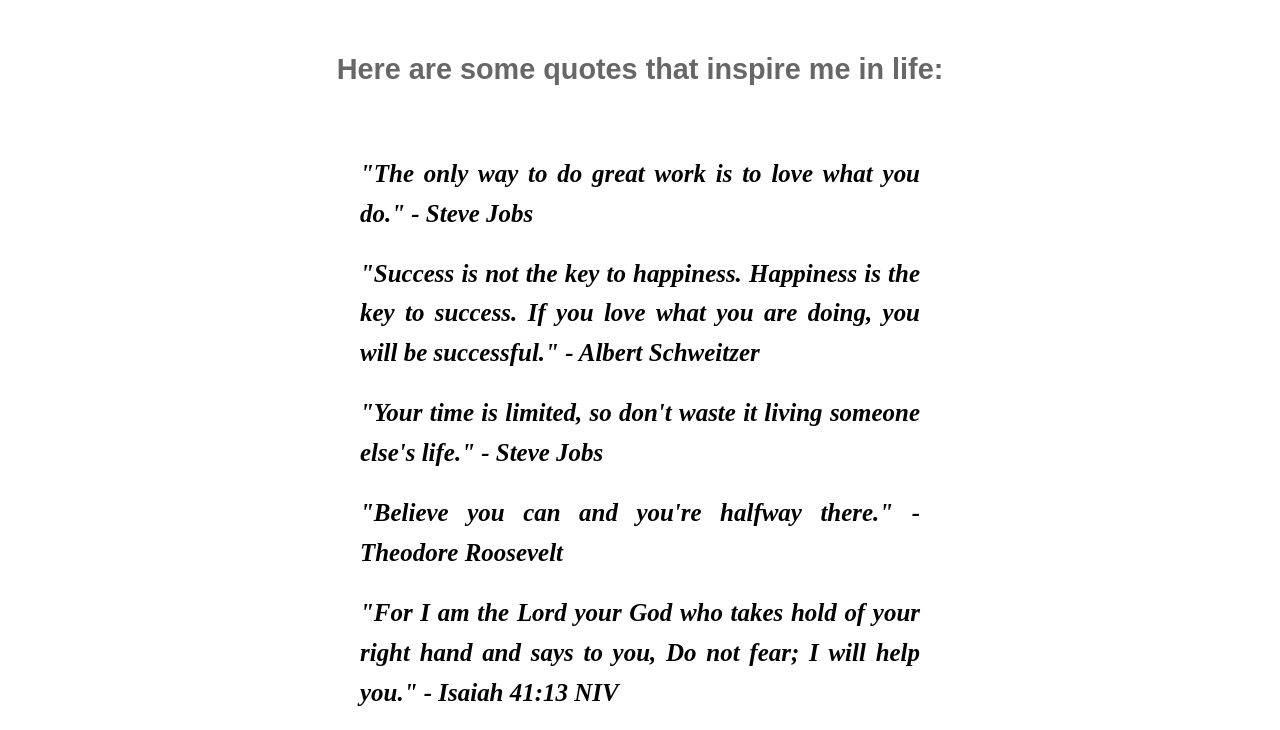
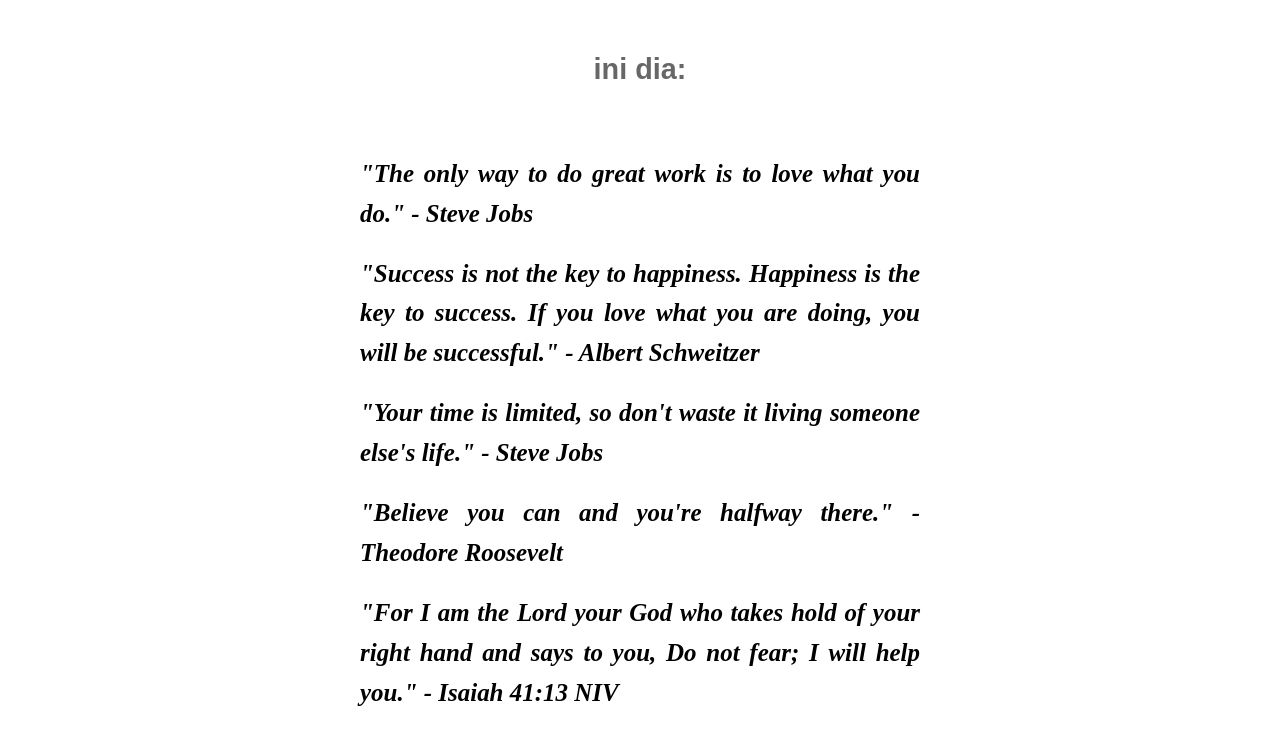
Before and after one commit to LiberlyDjara010/AZARINE, a plain HTML site: page favoriteQuotes.html in a window 1280 px wide. Shown: the part 97-827 px from the top of the page. Drawn offline with Linux system fonts and the light colour scheme.

Commit message:
Update favoriteQuotes.html

```diff
--- a/favoriteQuotes.html
+++ b/favoriteQuotes.html
@@ -48,7 +48,7 @@
 
     <main class="Quotes">
       <section>
-        <h1>Here are some quotes that inspire me in life:</h1>
+        <h1>ini dia:</h1>
         <br /><br />
 
         <blockquote>
```
